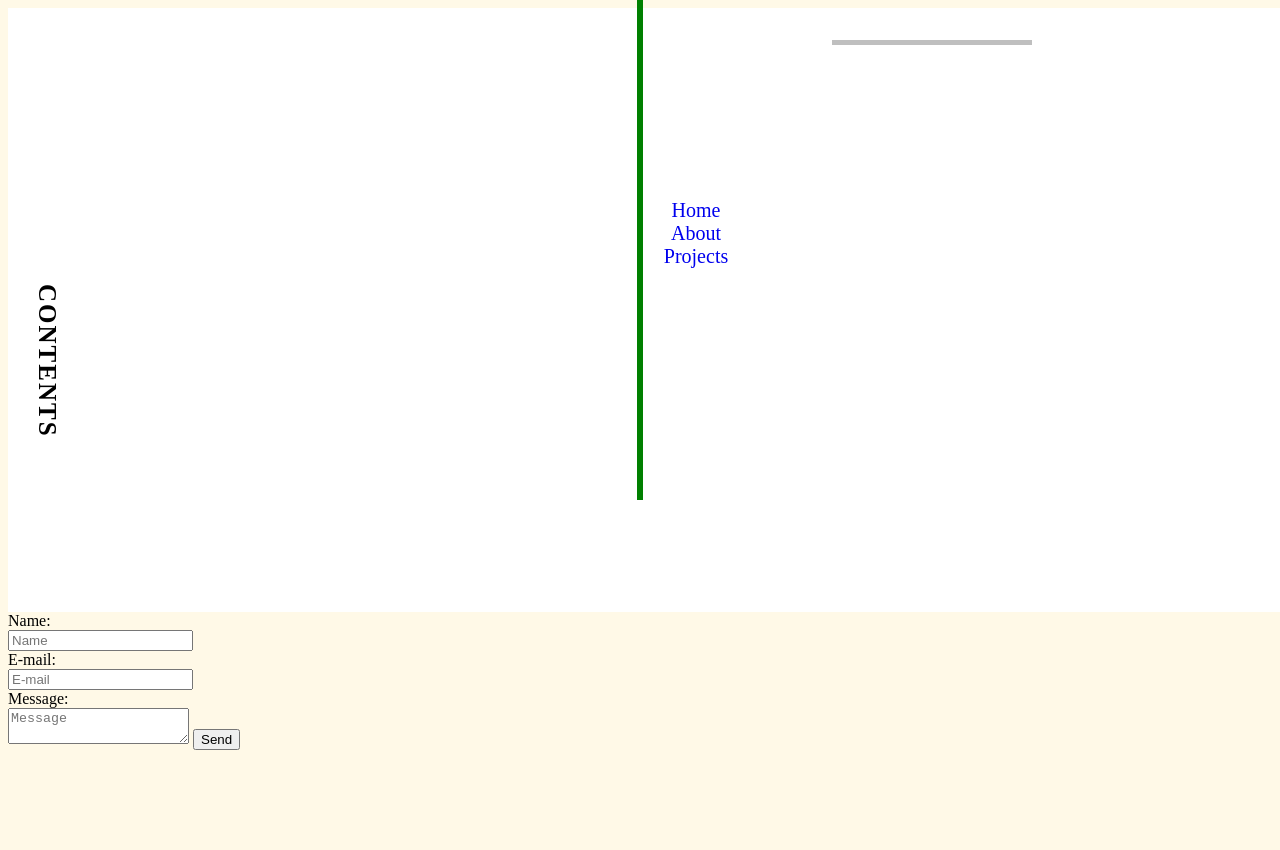
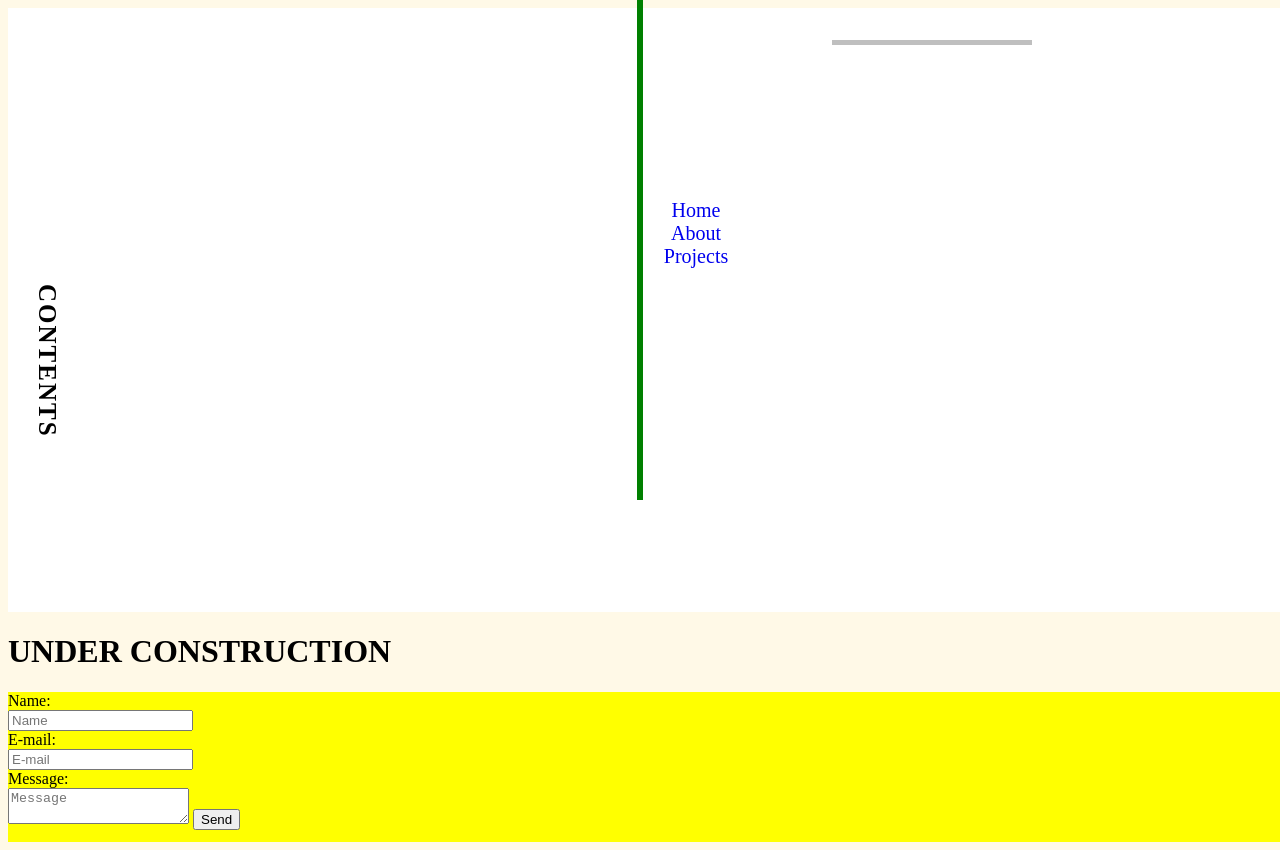
Before and after one commit to Hernandez-G/GH-Portfolio, a plain HTML site: page index.html in a window 1280 px wide. Shown: the top 850 px of the page. Before the commit the page ends 800 px from the top, so only its background shows below. Drawn offline with Linux system fonts and the light colour scheme.

Commit message:
under construction

```diff
--- a/index.html
+++ b/index.html
@@ -40,7 +40,7 @@
 <!--   <div class="home"> -->
 
 
-
+<h1>UNDER CONSTRUCTION</h1>
 <!-- photo portfolio   -->
 <!--
   <div class="headline">
@@ -54,7 +54,7 @@
 
    <div class="block"></div>
    <div class="vl"></div>
-
+<footer>
 <form id="form" class="topBefore" action="mailto:hernandez2gab@gmail.com">
 
   <label>Name: </label>
@@ -69,7 +69,7 @@
   <br>
     <textarea id="message" type="text" placeholder="Message"></textarea>
   <input id="submit" type="submit" value="Send">
-
+</footer>
 </form>
 </body>
 </html>
--- a/style.css
+++ b/style.css
@@ -307,3 +307,8 @@ container{
   justify-content: center;
   align-content: center;
 }
+
+footer {
+  background-color: yellow;
+  height: 150px;
+}
```
